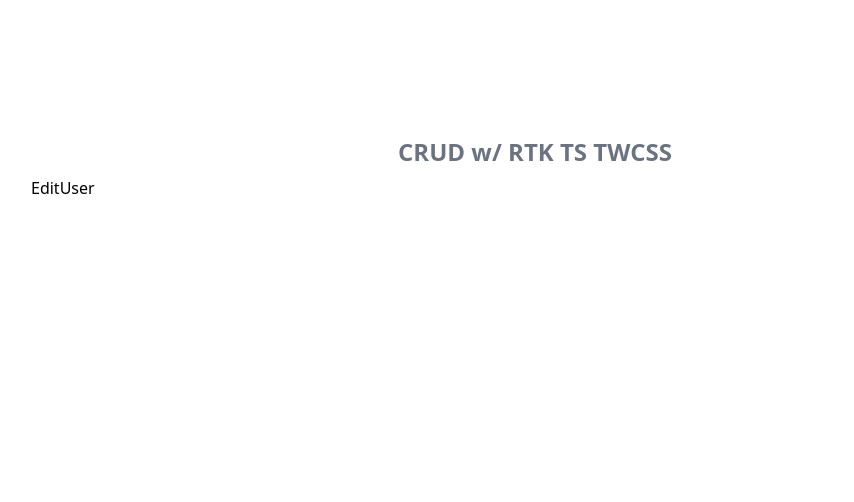
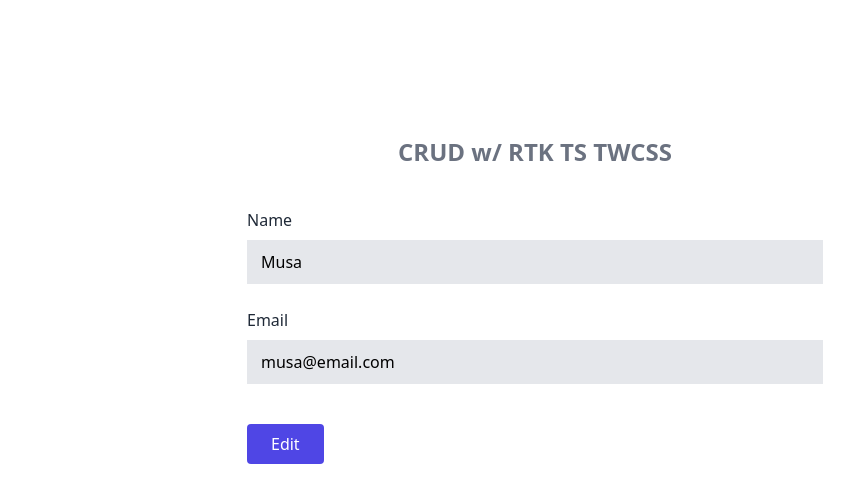
Before and after one commit to kabirbapson/crud-ops, a React (Create React App) app: page /edit-user/1 in a window 1280 px wide. Shown: the top 502 px of the page, without its empty margins (105-959 px from the left). Built offline with nearby package versions, Linux system fonts and the light colour scheme.

Commit message:
final commit

```diff
--- a/package.json
+++ b/package.json
@@ -3,6 +3,8 @@
   "version": "0.1.0",
   "private": true,
   "dependencies": {
+    "@reduxjs/toolkit": "https://pkg.csb.dev/reduxjs/redux-toolkit/commit/27edeffb/@reduxjs/toolkit",
+    "@rtk-query/graphql-request-base-query": "https://pkg.csb.dev/reduxjs/redux-toolkit/commit/27edeffb/@rtk-query/graphql-request-base-query",
     "@testing-library/jest-dom": "^5.16.5",
     "@testing-library/react": "^13.4.0",
     "@testing-library/user-event": "^13.5.0",
@@ -12,9 +14,11 @@
     "@types/react-dom": "^18.0.9",
     "react": "^18.2.0",
     "react-dom": "^18.2.0",
+    "react-redux": "^8.0.5",
     "react-router-dom": "6",
     "react-scripts": "^5.0.1",
     "typescript": "^4.9.4",
+    "uuid": "^9.0.0",
     "web-vitals": "^2.1.4"
   },
   "scripts": {
@@ -42,6 +46,7 @@
     ]
   },
   "devDependencies": {
+    "@types/uuid": "^9.0.0",
     "tailwindcss": "^3.2.4"
   }
 }
--- a/src/App.tsx
+++ b/src/App.tsx
@@ -1,5 +1,6 @@
 import React from "react";
 import { Route, Routes } from "react-router-dom";
+
 import AddUser from "./features/users/AddUser";
 import EditUser from "./features/users/EditUser";
 import UserList from "./features/users/UserList";
--- a/src/features/users/AddUser.tsx
+++ b/src/features/users/AddUser.tsx
@@ -1,10 +1,16 @@
 import React from "react";
+import { useDispatch } from "react-redux";
 import { useNavigate } from "react-router-dom";
+import { v4 as uuidv4 } from 'uuid';
+
 import Button from "../../components/Button";
 import TextField from "../../components/TextField";
+import { addUser } from "./userSlice";
 
 const AddUser = () => {
-  const navigate = useNavigate()
+  const dispatch = useDispatch();
+
+  const navigate = useNavigate();
   const [values, setValues] = React.useState({
     name: "",
     email: "",
@@ -30,15 +36,25 @@ const AddUser = () => {
         inputProps={{ type: "email", placeholder: "john@gmail.com" }}
       />
 
-      <Button onClick={() => {
-        console.log(values)
-        setValues({
-          name: "",
-          email: "",
-        })
-        navigate('/')
-      }
-      }>Submit</Button>
+      <Button
+        onClick={() => {
+          // console.log(values);
+          setValues({
+            name: "",
+            email: "",
+          });
+          dispatch(
+            addUser({
+              id: uuidv4(),
+              name: values.name,
+              email: values.email,
+            })
+          );
+          navigate("/");
+        }}
+      >
+        Submit
+      </Button>
     </div>
   );
 };
--- a/src/features/users/EditUser.tsx
+++ b/src/features/users/EditUser.tsx
@@ -1,9 +1,62 @@
-import React from 'react'
+import React from "react";
+import { useDispatch, useSelector } from "react-redux";
+import { useNavigate, useParams } from "react-router-dom";
+import Button from "../../components/Button";
+import TextField from "../../components/TextField";
+import { RootState } from "../../store";
+import { editUser } from "./userSlice";
 
 const EditUser = () => {
+  const navigate = useNavigate();
+  const params = useParams();
+
+  const users = useSelector((store: RootState) => store.users);
+  const dispatch = useDispatch();
+  const existingUser = users.filter((user) => user.id === params.id);
+
+  const { name, email } = existingUser[0];
+
+  const [values, setValues] = React.useState({
+    name,
+    email,
+  });
+
   return (
-    <div>EditUser</div>
-  )
-}
+    <div className="mt-10 max-w-xl mx-auto">
+      <TextField
+        onChange={(e: React.ChangeEvent<HTMLInputElement>) =>
+          setValues({ ...values, name: e.target.value })
+        }
+        value={values.name}
+        label="Name"
+        inputProps={{ type: "text", placeholder: "John Doe" }}
+      />
+      <br />
+      <TextField
+        onChange={(e: React.ChangeEvent<HTMLInputElement>) =>
+          setValues({ ...values, email: e.target.value })
+        }
+        label="Email"
+        value={values.email}
+        inputProps={{ type: "email", placeholder: "john@gmail.com" }}
+      />
 
-export default EditUser
+      <Button
+        onClick={() => {
+          console.log(values);
+          dispatch(
+            editUser({
+              id: params.id,
+              name: values.name,
+              email: values.email,
+            })
+          );
+          navigate("/");
+        }}
+      >
+        Edit
+      </Button>
+    </div>
+  );
+};
+export default EditUser;
--- a/src/features/users/UserList.tsx
+++ b/src/features/users/UserList.tsx
@@ -1,12 +1,17 @@
 import React from "react";
+import { useDispatch, useSelector } from "react-redux";
 import { Link } from "react-router-dom";
+import { RootState } from "../../store";
 import Button from "../../components/Button";
+import { deleteUser } from "./userSlice";
 
 const UserList = () => {
-  const users = [
-    { id: 1, name: "Musa Zazzau", email: "musa@email.com" },
-    { id: 2, name: "Kafi Zabuwa", email: "zabuwa@email.com" },
-  ];
+  const users = useSelector((store: RootState) => store.users);
+  console.log(users);
+  const dispatch = useDispatch();
+  const handleDelete = (id: string) => {
+    dispatch(deleteUser({id: id}))
+  }
   const renderUsers = () =>
     users.map((user) => (
       <div
@@ -18,7 +23,7 @@ const UserList = () => {
           <span className="font-normal text-gray-700 "> {user.email} </span>
         </div>
         <div className="flex  gap-4 ">
-          <Link to={ `edit-user/${user.id}`}>
+          <Link to={`edit-user/${user.id}`}>
             <button>
               <svg
                 xmlns="http://www.w3.org/2000/svg"
@@ -36,8 +41,10 @@ const UserList = () => {
               </svg>
             </button>
           </Link>
-          <Link to={ `delete-user/${user.id}`}>
-          <button>
+          {/* <Link to={`delete-user/${user.id}`}> */}
+            <button
+            onClick={()=> handleDelete(user.id) }
+            >
               <svg
                 xmlns="http://www.w3.org/2000/svg"
                 fill="none"
@@ -53,7 +60,7 @@ const UserList = () => {
                 />
               </svg>
             </button>
-            </Link>
+          {/* </Link> */}
         </div>
       </div>
     ));
--- /dev/null
+++ b/src/features/users/userSlice.js
@@ -0,0 +1,34 @@
+import { createSlice } from "@reduxjs/toolkit";
+
+const initialState = [
+  { id: "1", name: "Musa ", email: "musa@email.com" },
+  { id: "2", name: "Kafi ", email: "zabuwa@email.com" },
+];
+
+const userSlice = createSlice({
+  name: "users",
+  initialState,
+  reducers: {
+    addUser: (state, action) => {
+      state.push(action.payload);
+    },
+    editUser: (state, action) => {
+      const { id, name, email } = action.payload;
+      const existingUser = state.find((user) => user.id === id);
+      if (existingUser) {
+        existingUser.name = name;
+        existingUser.email = email;
+      }
+    },
+    deleteUser: (state, action) => {
+      const { id } = action.payload;
+      const existingUser = state.find((user) => user.id === id);
+      if (existingUser) {
+        return state.filter((user) => user.id !== id);
+      }
+    },
+  },
+});
+
+export const { addUser, editUser, deleteUser } = userSlice.actions;
+export default userSlice.reducer;
--- a/src/index.tsx
+++ b/src/index.tsx
@@ -5,13 +5,18 @@ import App from "./App";
 import reportWebVitals from "./reportWebVitals";
 import { BrowserRouter } from "react-router-dom";
 
+import { Provider } from "react-redux";
+import { store } from "./store";
+
 const root = ReactDOM.createRoot(
   document.getElementById("root") as HTMLElement
 );
 root.render(
   <React.StrictMode>
     <BrowserRouter>
-      <App />
+      <Provider store={store}>
+        <App />
+      </Provider>
     </BrowserRouter>
   </React.StrictMode>
 );
--- /dev/null
+++ b/src/store.tsx
@@ -0,0 +1,13 @@
+import { configureStore } from '@reduxjs/toolkit'
+import userSlice from './features/users/userSlice'
+
+export const store = configureStore({
+  reducer: {
+    users: userSlice
+  },
+})
+
+// Infer the `RootState` and `AppDispatch` types from the store itself
+export type RootState = ReturnType<typeof store.getState>
+// Inferred type: {posts: PostsState, comments: CommentsState, users: UsersState}
+export type AppDispatch = typeof store.dispatch
```
Also changed, not shown: 2 other files (tests, documents, lock files or other folders). Lines whose indentation alone changed are shown as unchanged.
